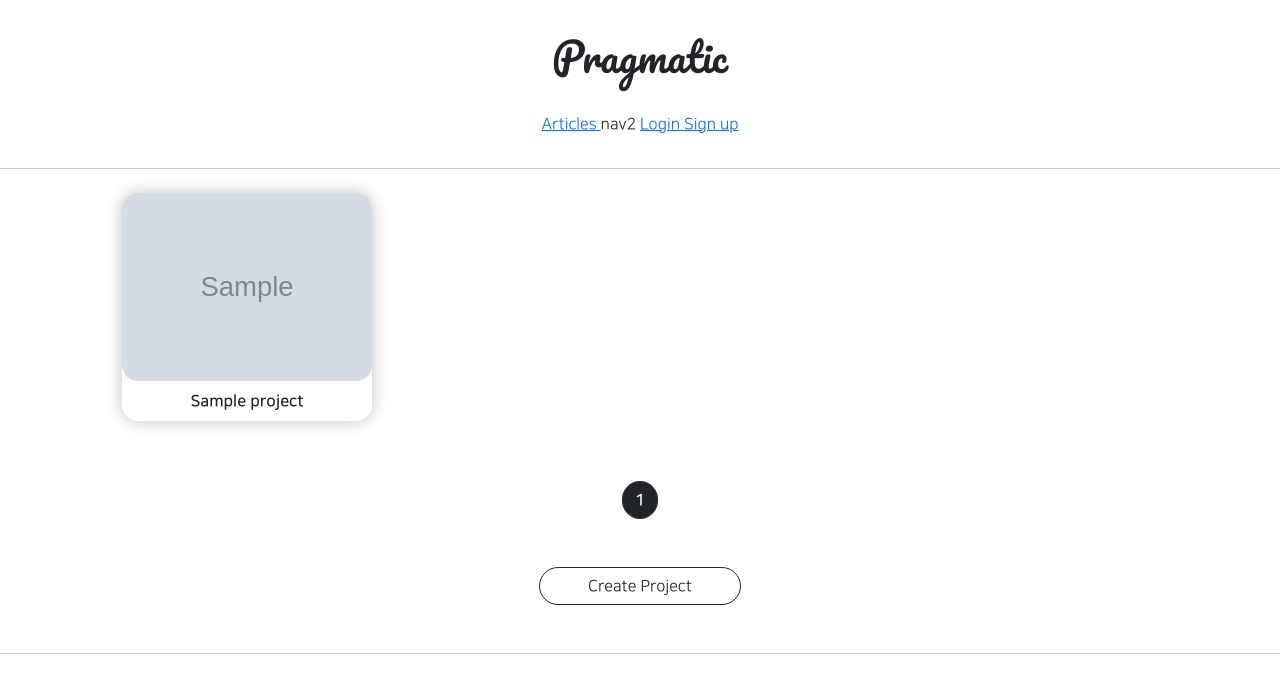
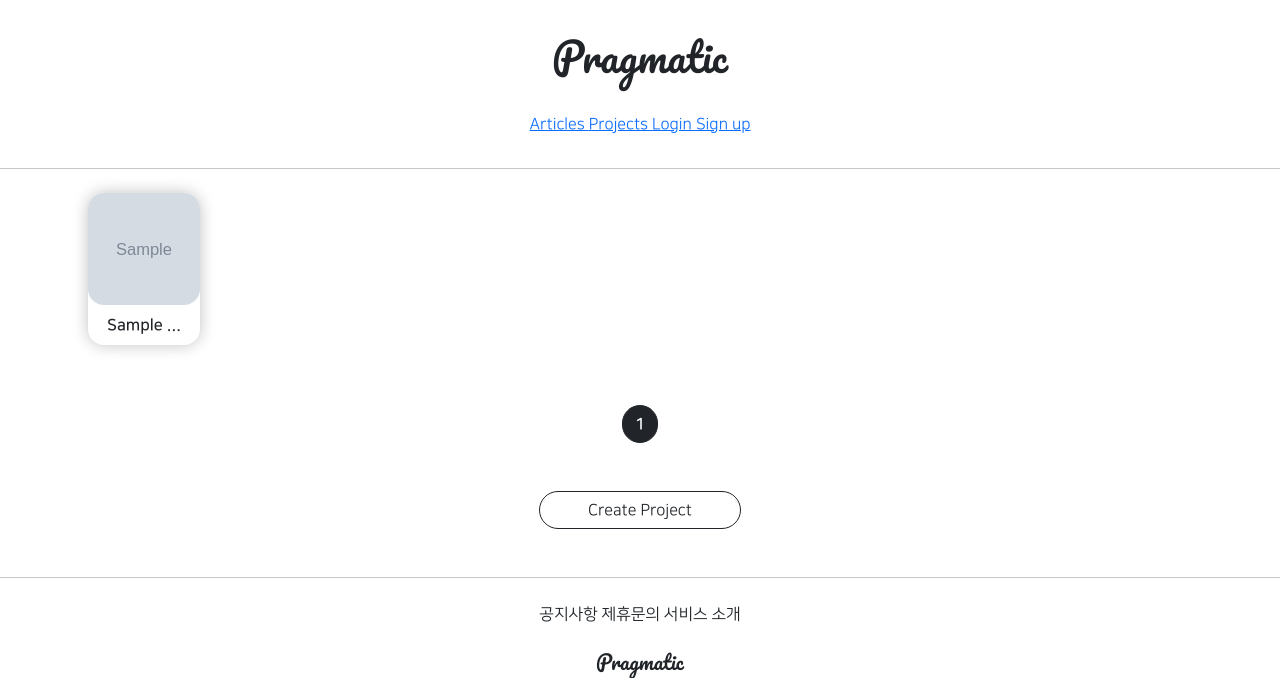
Before and after one commit to surlyban-selor/kalrasu, a Django app: page /projects/list/ in a window 1280 px wide. Shown: the top 678 px of the page. Run offline with Django 3.2, Linux system fonts and the light colour scheme; tables that the repository leaves empty hold one stand-in row (values such as "Sample post"); grey boxes marked "Sample" are stand-in pictures; parts of the project's set-up code (start-up, migrations or seed data) failed here and were passed over; some libraries are stand-ins or nearby versions.

Commit message:
8/1 3ban class commit 1

```diff
--- a/projectapp/templates/projectapp/list.html
+++ b/projectapp/templates/projectapp/list.html
@@ -11,8 +11,8 @@
         }
 
         .container div {
-          width: 45%;
-            max-width: 250px;
+          {#width: 45%;#}
+          {#  max-width: 250px;#}
           display: flex;
           justify-content: center;
           align-items: center;
@@ -22,7 +22,9 @@
         }
 
         .container img {
-                width: 100%;
+                width: 7rem;
+                height: 7rem;
+                object-fit: cover;
                 border-radius: 1rem;
         }
 
@@ -32,13 +34,13 @@
     <div class="container my-4">
 
 
-    {% for project in project_list %}
+        {% for project in project_list %}
 
             <div>
                 <a href="{% url 'projectapp:detail' pk=project.pk %}">
                     <img src="{{ project.image.url }}" alt="">
                 </a>
-                <span class="NNS_B my-2">{{ project.name }}</span>
+                <span class="NNS_B my-2">{{ project.name | truncatechars:10 }}</span>
             </div>
         {% endfor %}
 
--- a/templates/header.html
+++ b/templates/header.html
@@ -9,7 +9,11 @@
                 Articles
             </a>
         </span>
-        <span>nav2</span>
+        <span>
+            <a href="{% url 'projectapp:list' %}">
+                Projects
+            </a>
+        </span>
         {% if not user.is_authenticated %}
         <span>
             <a href="{% url 'accountapp:login' %}">
```
